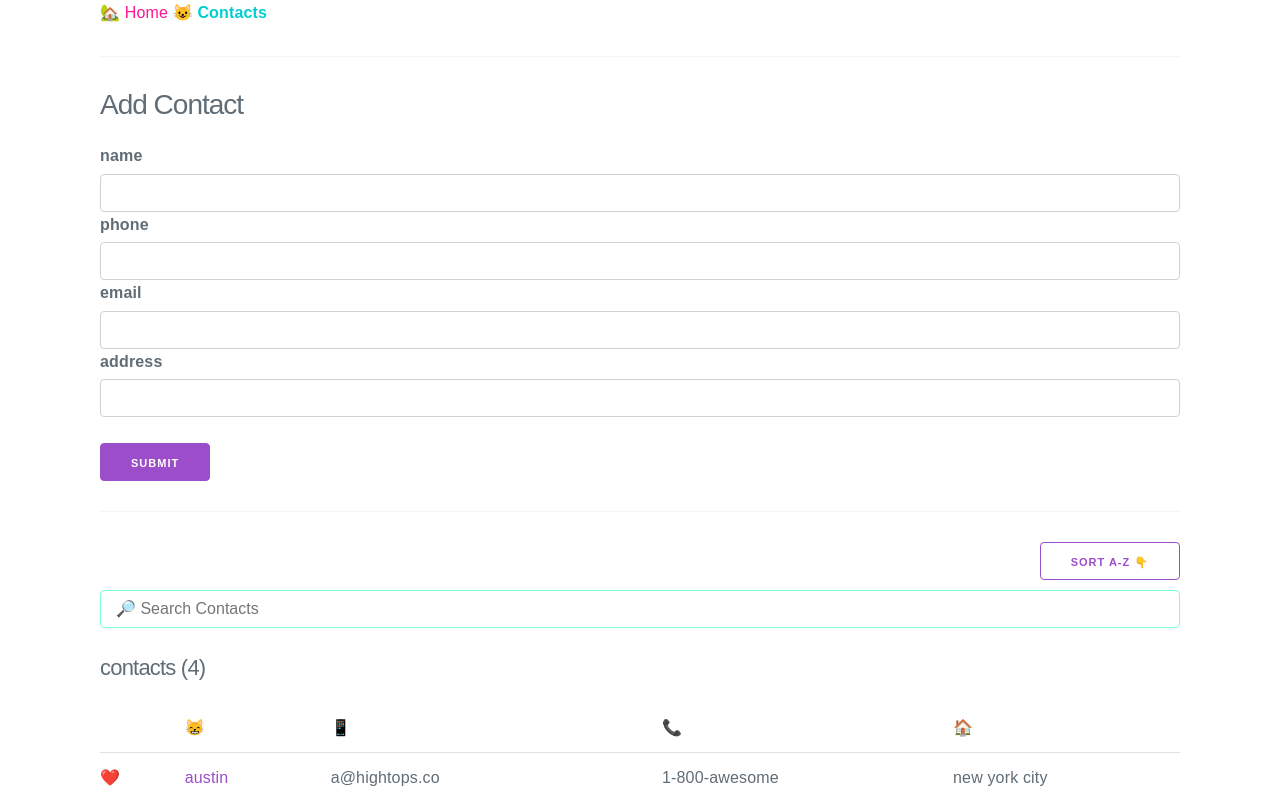
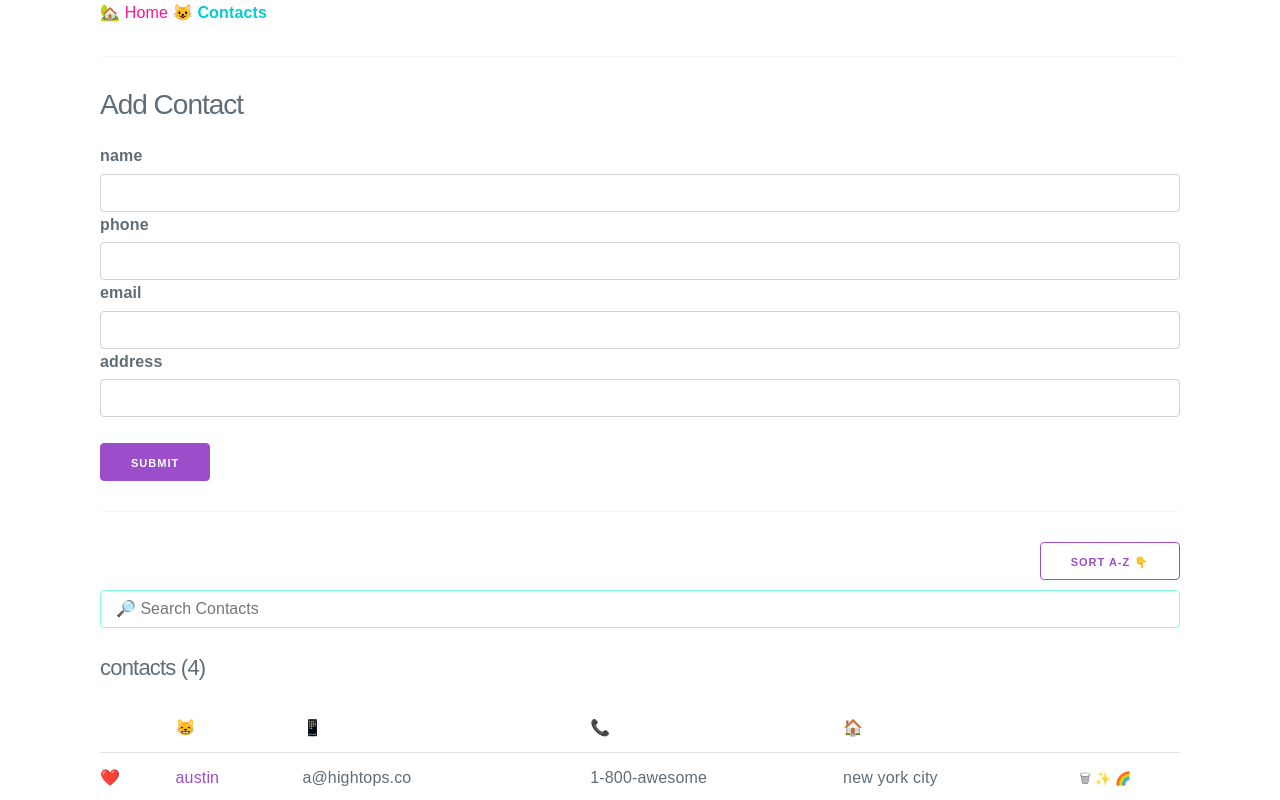
Before and after one commit to austinsamsel/react-rolodex, a React (Create React App) app: page /contacts in a window 1280 px wide. Shown: the top 800 px of the page. Built offline with nearby package versions, Linux system fonts and the light colour scheme.

Commit message:
delete contact

```diff
--- a/src/components/ContactList.js
+++ b/src/components/ContactList.js
@@ -25,6 +25,7 @@ export default ({contacts, mark_as_favorite}) => {
           <td><span role="img" aria-label="email">📱</span></td>
           <td><span role="img" aria-label="phone">📞</span></td>
           <td><span role="img" aria-label="address">🏠</span></td>
+          <td></td>
         </tr>
       </thead>
       <tbody>
--- a/src/components/ContactSingle.js
+++ b/src/components/ContactSingle.js
@@ -1,6 +1,7 @@
 import React from 'react'
 import { Link } from 'react-router-dom'
 import FavoriteWrap from '../containers/FavoriteWrap.js'
+import DeleteContactWrap from '../containers/DeleteContactWrap.js'
 
 export default ( props ) => {
   const contact = props;
@@ -27,6 +28,7 @@ export default ( props ) => {
       <td>{contact.email}</td>
       <td>{contact.phone}</td>
       <td>{contact.address}</td>
+      <td><DeleteContactWrap id={contact.id} /></td>
     </tr>
   )
 }
--- /dev/null
+++ b/src/components/DeleteContact.js
@@ -0,0 +1,18 @@
+import React from 'react'
+
+export default ({delete_contact, id}) =>  {
+  return(
+    <span
+      onClick={ e => {
+        delete_contact(id)
+      }}
+      style={{
+        fontSize:'small',
+        color: 'gray',
+        cursor:'default'
+      }}
+    >
+    <span role='img' aria-label='trash'>🗑</span> <span role='img' aria-label='sparkles'>✨</span> <span role='img' aria-label='rainbow'>🌈</span>
+    </span>
+  )
+}
--- /dev/null
+++ b/src/containers/DeleteContactWrap.js
@@ -0,0 +1,16 @@
+import React from 'react'
+import { connect } from 'react-redux'
+import { Delete } from '../actions/contacts.js'
+import DeleteContact from '../components/DeleteContact.js'
+
+let DeleteContactWrap = ({ dispatch, id }) =>  {
+  const delete_contact = (id) => {
+    dispatch(Delete(id))
+  }
+  return (
+    <DeleteContact id={id} delete_contact={delete_contact} />
+  )
+}
+DeleteContactWrap = connect()(DeleteContactWrap)
+
+export default DeleteContactWrap
```
